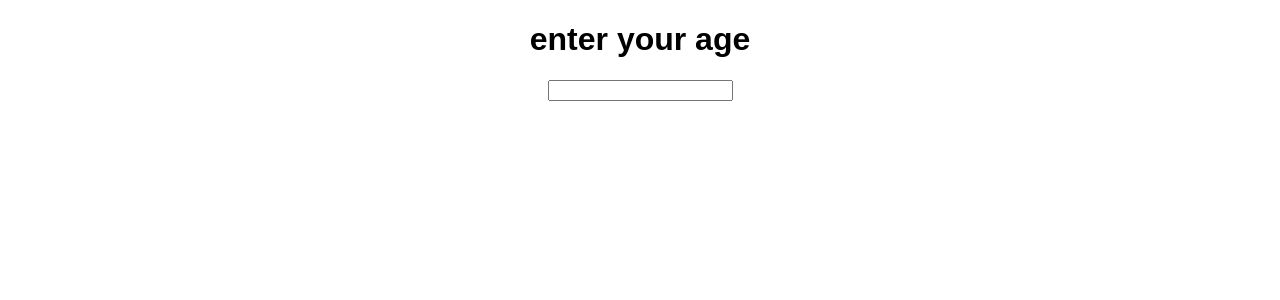
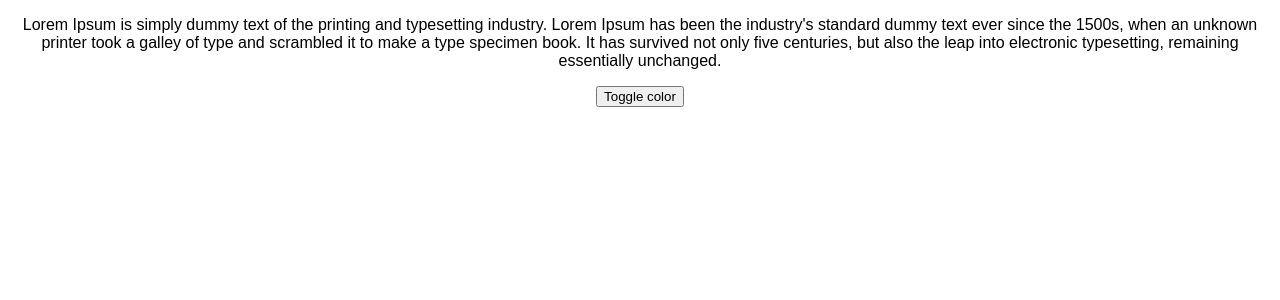
Before and after one commit to swethaogeti/react-hooks-practice, a React (Create React App) app: page / in a window 1280 px wide. Shown: the top 300 px of the page. Built offline with nearby package versions, Linux system fonts and the light colour scheme.

Commit message:
feat: solved added  counter , TextBgColor

```diff
--- a/src/App.js
+++ b/src/App.js
@@ -1,10 +1,14 @@
 import "./styles.css";
+import { AddAndSub } from "./useState-excercise/AddAndSub";
 import { AgeChecker } from "./useState-excercise/AgeChecker";
+import { ColorOfText } from "./useState-excercise/ColorOfText";
 
 export default function App() {
   return (
     <div className="App">
-      <AgeChecker />
+      {/* <AgeChecker /> */}
+      {/* <AddAndSub/> */}
+      <ColorOfText />
     </div>
   );
 }
--- /dev/null
+++ b/src/useState-excercise/AddAndSub.js
@@ -0,0 +1,18 @@
+import { useState } from "react";
+
+export const AddAndSub = () => {
+  const [value, setValue] = useState(1);
+  return (
+    <div>
+      <button onClick={() => setValue(value + 1)}>+</button>
+      <h3>{value}</h3>
+      <button
+        onClick={() => {
+          value !== 0 && setValue(value - 1);
+        }}
+      >
+        -
+      </button>
+    </div>
+  );
+};
--- a/src/useState-excercise/AgeChecker.js
+++ b/src/useState-excercise/AgeChecker.js
@@ -4,7 +4,7 @@ export const AgeChecker = () => {
   const [age, setAge] = useState();
   return (
     <div>
-      <h1>enter your age </h1>
+      <h2>enter your age </h2>
       <input
         type="number"
         value={age}
--- /dev/null
+++ b/src/useState-excercise/ColorOfText.js
@@ -0,0 +1,27 @@
+import { useState } from "react";
+
+export const ColorOfText = () => {
+  const [color, setColor] = useState("black");
+
+  const toggleColor = () => {
+    if (color === "black") {
+      return setColor("red");
+    } else {
+      return setColor("black");
+    }
+  };
+
+  return (
+    <div>
+      <p style={{ color: color }}>
+        Lorem Ipsum is simply dummy text of the printing and typesetting
+        industry. Lorem Ipsum has been the industry's standard dummy text ever
+        since the 1500s, when an unknown printer took a galley of type and
+        scrambled it to make a type specimen book. It has survived not only five
+        centuries, but also the leap into electronic typesetting, remaining
+        essentially unchanged.{" "}
+      </p>
+      <button onClick={() => toggleColor()}>Toggle color</button>
+    </div>
+  );
+};
```
